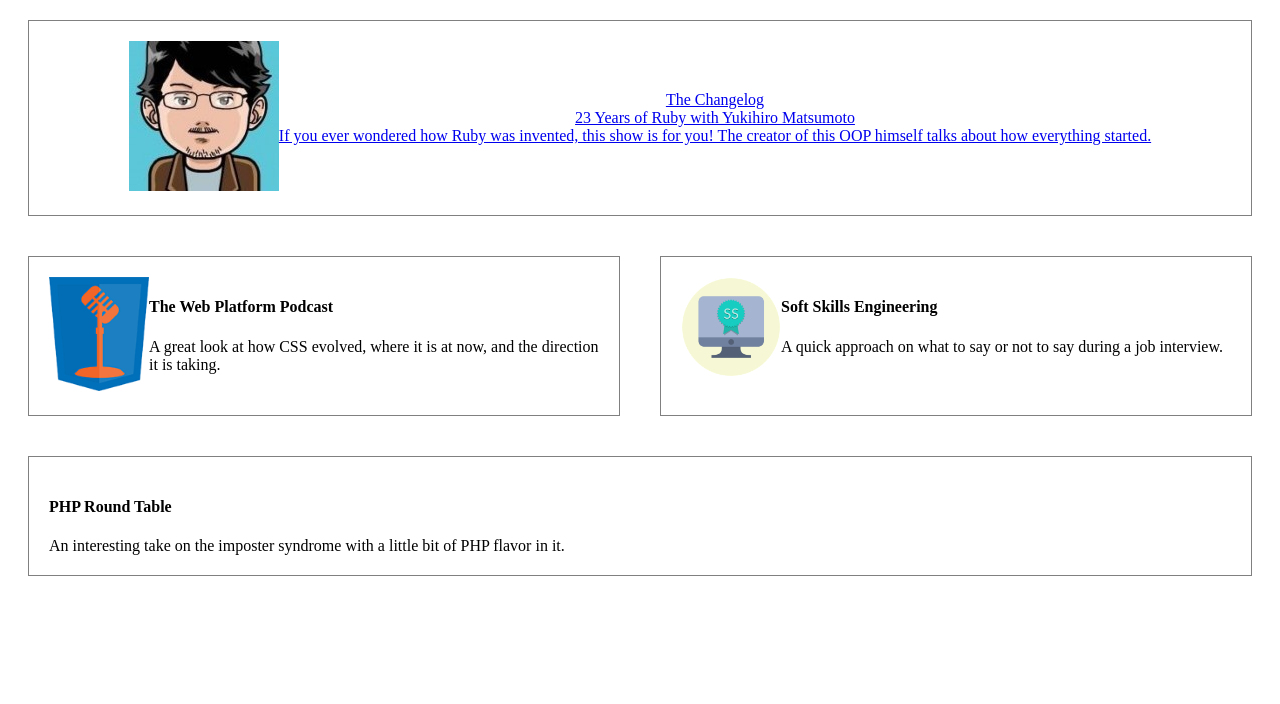
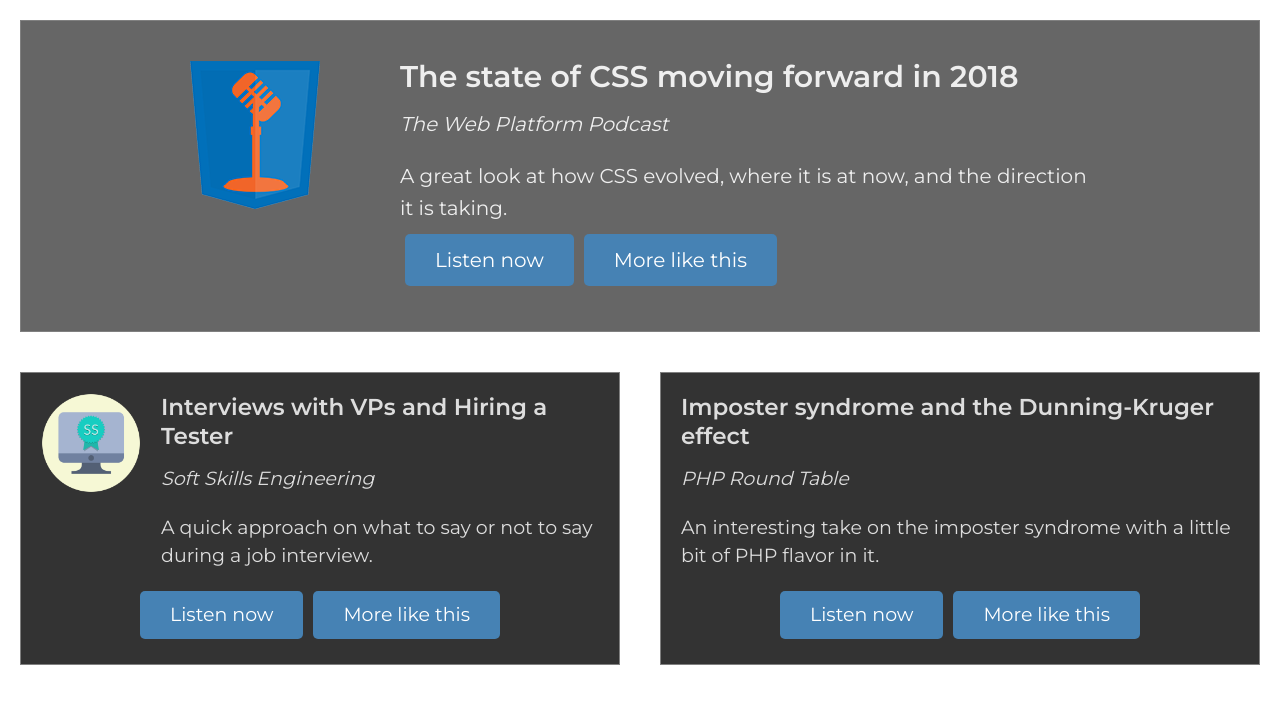
Before and after one commit to yvesgurcan/devchoice, a Vue app: page /#/ in a window 1280 px wide. Shown: the top 704 px of the page. Built offline with nearby package versions, Linux system fonts and the light colour scheme.

Commit message:
big changes

```diff
--- a/index.html
+++ b/index.html
@@ -3,6 +3,8 @@
   <head>
     <meta charset="utf-8">
     <meta name="viewport" content="width=device-width,initial-scale=1.0">
+    <link rel="stylesheet" href="static/shared.css" type="text/css">
+    <link href="https://fonts.googleapis.com/css?family=Montserrat:400,600" rel="stylesheet">
     <title>devchoice</title>
   </head>
   <body>
--- /dev/null
+++ b/src/components/button-link.vue
@@ -0,0 +1,34 @@
+<template>
+    <a class="button" :href=href :target=target>
+      {{ label }}
+    </a>
+</template>
+
+<script>
+
+export default {
+  props: [
+    'label',
+    'href',
+    'target',
+  ],
+  data() {
+    return {
+    };
+  },
+};
+</script>
+
+<style scoped>
+.button {
+  padding: 10px;
+  cursor: pointer;
+  padding-left: 30px;
+  padding-right: 30px;
+}
+
+.button:hover {
+  background: cadetblue;
+}
+
+</style>
--- a/src/components/podcast-hero.vue
+++ b/src/components/podcast-hero.vue
@@ -1,31 +1,42 @@
 <template>
-  <a :href=featuredPodcast.url target="_blank">
     <div class="podcast-hero">
       <div class="content">
-        <div>
-          <img v-if=featuredPodcast.image :src="'static/images/' + featuredPodcast.image" />
+        <div class="image">
+          <a :href=featuredPodcast.url target="_blank">
+           <img v-if=featuredPodcast.image :src="'static/images/' + featuredPodcast.image" />
+          </a>
         </div>
         <div>
-          <div>
-            {{ featuredPodcast.name }}
+          <h3>
+            <a :href=featuredPodcast.url target="_blank">
+              {{ featuredPodcast.episode }}
+            </a>
+          </h3>
+          <div class="podcast-name">
+              {{ featuredPodcast.name }}
           </div>
-          <div>
-            {{ featuredPodcast.episode }}
+          <div class="podcast-description">
+            {{ featuredPodcast.description }}
           </div>
-          <div>
-            {{ featuredPodcast.description }}
+          <div class="button-container">
+            <button-link label="Listen now" :href=featuredPodcast.url target="_blank" />
+            <button-link label="More like this" :href=featuredPodcast.name />
           </div>
         </div>
       </div>
     </div>
-  </a>
 </template>
 
 <script>
+import ButtonLink from './button-link';
+
 export default {
   props: [
     'featuredPodcast',
   ],
+  components: {
+        ButtonLink,
+  },
   data() {
     return {
     };
@@ -35,15 +46,79 @@
 
 <style scoped>
 .podcast-hero {
-  text-align: center;
   margin: 20px;
-  padding: 20px;
+  padding: 40px;
   border: 1px solid gray;
+  background: #666;
+  color: #eee;
+  font-size: 20px;
+  line-height: 160%;
+}
+
+@media (max-width: 900px) {
+  .podcast-hero {
+    padding: 20px;
+  }
 }
 
 .content {
   display: flex;
-  justify-content: center;
-  align-items: center;
+  margin: auto;
+  max-width: 900px;
+}
+
+@media (max-width: 550px) {
+  .content {
+    flex-direction: column;
+  }
+}
+
+img {
+    max-width: 200px;
+    margin-right: 80px;
+}
+
+@media (max-width: 550px) {
+  img {
+    margin-right: 0;
+    margin-bottom: 10px;
+  }
+  .image {
+    text-align: center;
+  }
+}
+
+img:hover {
+  filter: grayscale(0.6);
+}
+
+@media (max-width: 900px) {
+  img {
+    max-width: 100px;
+    margin-right: 20px;
+  }
+}
+
+h3 {
+  margin-top: 0;
+  margin-bottom: 15px;
+  font-size: 30px;
+}
+
+h3 a {
+  color: inherit;
+}
+
+h3 a:hover {
+  color: #ccc;
+}
+
+.podcast-name {
+  margin-bottom: 20px;
+  font-style: italic;
+}
+
+.button-container {
+  justify-content: left;
 }
 </style>
--- a/src/components/podcast-item.vue
+++ b/src/components/podcast-item.vue
@@ -1,26 +1,44 @@
 <template>
   <div class="podcast-item">
+      <div class="wrapper">
           <div class="content">
+              <div class="image">
                   <a :href=podcast.url target="_blank">
-              <div>
                       <img v-if=podcast.image :src="'static/images/' + podcast.image" />
+                  </a>
               </div>
-          </a>
               <div>
                   <h4>
+                      <a :href=podcast.url target="_blank">
+                          {{ podcast.episode }}
+                      </a>
+                  </h4>
+                  <div class="podcast-name">
                       {{ podcast.name }}
-              </h4>
+                  </div>
+                  <div class="podcast-description">
                       {{ podcast.description }}
+                  </div>
+              </div>
+          </div>
+          <div class="button-container">
+              <button-link label="Listen now" :href=podcast.url target="_blank" />
+              <button-link label="More like this" :href=podcast.name />
           </div>
       </div>
   </div>
 </template>
 
 <script>
+import ButtonLink from './button-link';
+
 export default {
   props: [
     'podcast',
   ],
+  components: {
+      ButtonLink,
+  },
   data() {
     return {
     };
@@ -34,13 +52,70 @@
   margin: 20px;
   padding: 20px;
   flex: 1 0 28%;
+  background: #333;
+  color: #ddd;
+  font-size: 19px;
+  line-height: 150%;
+}
+
+.wrapper {
+  margin: auto;
+  height: 100%;
+  display: flex;
+  justify-content: center;
+  flex-direction: column;
 }
 
 .content {
   display: flex;
+  max-width: 900px;
+}
+
+@media (max-width: 550px) {
+  .content {
+    flex-direction: column;
+  }
 }
 
 img {
     max-width: 100px;
+    margin-right: 20px;
 }
+
+@media (max-width: 550px) {
+    img {
+    margin-right: 0;
+    margin-bottom: 10px;
+  }
+  .image {
+    text-align: center;
+  }
+}
+
+img:hover {
+  filter: grayscale(0.6);
+}
+
+h4 {
+  margin-top: 0;
+  margin-bottom: 15px;
+  font-size: 23px;
+}
+
+h4 a {
+  color: inherit;
+}
+h4 a:hover {
+  color: #bbb;
+}
+
+.podcast-name {
+  margin-bottom: 20px;
+  font-style: italic;
+}
+
+.podcast-description {
+  margin-bottom: 10px;
+}
+
 </style>
--- a/src/pages/Home.vue
+++ b/src/pages/Home.vue
@@ -15,13 +15,22 @@
     PodcastList,
   },
   data() {
-    console.log(window.data)
+    const featuredPodcast = window.data.podcasts
+        .filter(podcast => !podcast.hidden)
+        .filter(podcast => !podcast.addedOn || new Date() > new Date(podcast.addedOn))
+        [0]
+
+    const podcasts = window.data.podcasts
+        .filter(podcast => podcast !== featuredPodcast)
+        .filter(podcast => !podcast.hidden)
+        .filter(podcast => !podcast.addedOn || new Date() > new Date(podcast.addedOn))
+
     return {
-      featuredPodcast: window.data.podcasts[0],
-      podcasts: window.data.podcasts.filter((podcast, index) => index !== 0)
-    };
+      featuredPodcast,
+      podcasts,
+    }
   },
-};
+}
 </script>
 
 <style scoped>
--- a/static/podcasts.js
+++ b/static/podcasts.js
@@ -3,10 +3,10 @@
     {
       episode: '23 Years of Ruby with Yukihiro Matsumoto',
       name: 'The Changelog',
-      description: 'If you ever wondered how Ruby was invented, this show is for you! The creator of this OOP himself talks about how everything started.',
+      description: 'If you ever wondered how Ruby was invented, this show is for you! The creator of the famous OOP language himself talks about how everything started.',
       url: 'https://changelog.com/podcast/202',
       image: 'matz.jpeg',
-      addedOn: '',
+      addedOn: '2018/04/21',
     },
     {
       episode: 'The state of CSS moving forward in 2018',
@@ -14,6 +14,7 @@
       description: 'A great look at how CSS evolved, where it is at now, and the direction it is taking.',
       url: 'https://thewebplatformpodcast.com/139-the-state-of-css-moving-forward-in-2018',
       image: 'the_web_platform.png',
+      addedOn: '2018/04/05',
     },
     {
       episode: 'Interviews with VPs and Hiring a Tester',
--- /dev/null
+++ b/static/shared.css
@@ -0,0 +1,230 @@
+body {
+  scroll-behavior: smooth;
+  margin: 0; }
+
+body, input, textarea, button {
+  font-family: 'Montserrat', sans-serif;
+  color: black;
+  background: white; }
+
+input, textarea {
+  border-radius: 5px;
+  border: 0; }
+
+h1, h2, h3, h4, h5, h6 {
+  margin: 0; }
+
+h1 a {
+  color: black; }
+
+h4 a {
+  color: black; }
+
+p, ul, button, input, textarea {
+  font-size: 18px;
+  line-height: 150%; }
+
+a {
+  color: steelblue;
+  text-decoration: none; }
+
+img {
+  max-width: 100%;
+  box-sizing: border-box; }
+
+.suffix {
+  color: gray; }
+
+.button-container {
+  display: flex;
+  justify-content: center; }
+  @media (max-width: 550px) {
+    .button-container {
+      display: block;
+      width: 100%; } }
+
+.button-container a, button {
+  display: block;
+  background: steelblue;
+  color: white;
+  border-radius: 5px;
+  padding: 10px;
+  margin-top: 10px;
+  padding-left: 50px;
+  padding-right: 50px;
+  text-align: center; }
+  @media (max-width: 550px) {
+    .button-container a, button {
+      margin-top: 5px;
+      padding-left: 20px;
+      padding-right: 20px; } }
+
+.button-container a {
+  margin-left: 5px;
+  margin-right: 5px;
+  margin-bottom: 5px; }
+
+button {
+  border: none; }
+  @media (max-width: 550px) {
+    button {
+      width: 100%; } }
+
+@media (max-width: 550px) {
+  .desktop {
+    display: none !important; } }
+
+.mobile {
+  display: none !important; }
+  @media (max-width: 550px) {
+    .mobile {
+      display: block !important; } }
+
+.tablet {
+  display: none !important; }
+  @media (max-width: 900px) {
+    .tablet {
+      display: block !important; } }
+
+@media (max-width: 550px) {
+  .exclude-mobile {
+    display: none !important; } }
+
+@media (max-width: 900px) {
+  .exclude-tablet {
+    display: none !important; } }
+
+nav {
+  position: fixed;
+  z-index: 999; }
+
+#mobile-menu:target {
+  visibility: visible; }
+
+nav#mobile-menu {
+  visibility: hidden;
+  width: 100vw;
+  background: black;
+  height: 100vh;
+  font-size: 20px;
+  margin-top: 31px; }
+  nav#mobile-menu #links {
+    display: flex;
+    flex-direction: row;
+    justify-content: space-between; }
+    nav#mobile-menu #links #close {
+      height: 30px;
+      width: 30px;
+      margin-top: -30px;
+      margin-right: 20px;
+      user-select: none;
+      display: flex;
+      align-items: center;
+      justify-content: center; }
+      nav#mobile-menu #links #close a {
+        cursor: pointer;
+        color: white;
+        padding: 12px; }
+        nav#mobile-menu #links #close a:hover {
+          color: steelblue; }
+    nav#mobile-menu #links #link-items a {
+      display: block;
+      color: white;
+      padding: 12px; }
+      nav#mobile-menu #links #link-items a:hover {
+        color: steelblue; }
+
+nav#menu {
+  display: flex;
+  justify-content: space-between;
+  align-items: center;
+  width: 98vw;
+  background: black;
+  margin: 0;
+  padding: 5px;
+  padding-right: 40px; }
+  @media (max-width: 550px) {
+    nav#menu {
+      z-index: 900; } }
+  nav#menu h1 {
+    font-size: 20px;
+    margin: 0;
+    margin-top: -2px;
+    display: flex; }
+    nav#menu h1 a {
+      color: white; }
+    nav#menu h1 #hamburger {
+      display: none;
+      width: 20px;
+      margin-right: 5px;
+      margin-top: 5px;
+      flex-direction: column-reverse; }
+      @media (max-width: 550px) {
+        nav#menu h1 #hamburger {
+          display: flex; } }
+      nav#menu h1 #hamburger a {
+        cursor: pointer; }
+      nav#menu h1 #hamburger span {
+        display: block;
+        margin-top: 2px;
+        background: white;
+        height: 3px;
+        width: 20px; }
+  nav#menu div {
+    display: flex;
+    justify-content: flex-end; }
+    @media (max-width: 900px) {
+      nav#menu div {
+        padding-right: 5px; } }
+    @media (max-width: 550px) {
+      nav#menu div {
+        display: none; } }
+    nav#menu div a {
+      text-transform: uppercase;
+      color: white;
+      margin-right: 7px; }
+      @media (max-width: 900px) {
+        nav#menu div a {
+          margin-right: 4px;
+          font-size: 94%; } }
+      nav#menu div a:hover {
+        color: steelblue; }
+
+nav#social {
+  display: flex;
+  flex-direction: row;
+  width: 64px;
+  right: 15px;
+  margin-top: 40px; }
+  @media (max-width: 550px) {
+    nav#social {
+      position: static;
+      right: auto;
+      width: auto;
+      flex-direction: column;
+      margin-top: 0;
+      margin: auto;
+      z-index: inherit; } }
+  nav#social a {
+    padding: 10px; }
+    nav#social a img {
+      max-height: 64px; }
+      nav#social a img#github {
+        border-radius: 3px;
+        max-height: 50px; }
+      nav#social a img#linkedin {
+        margin-top: 8px;
+        margin-left: 0px; }
+      nav#social a img#gmail {
+        margin-left: -3px; }
+
+footer {
+  background: black;
+  padding: 10px;
+  text-align: center;
+  font-weight: bold;
+  border-top: 1px solid gray; }
+  footer a {
+    color: white; }
+
+/*# sourceMappingURL=shared.css.map */
```
Lines whose indentation alone changed are shown as unchanged.
